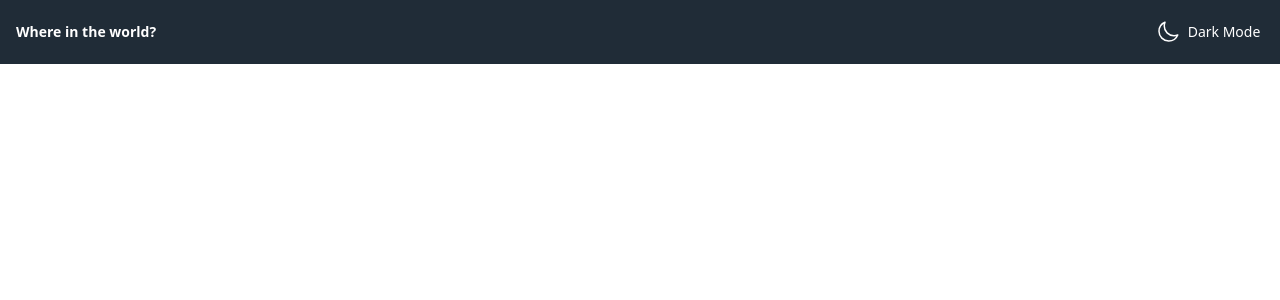
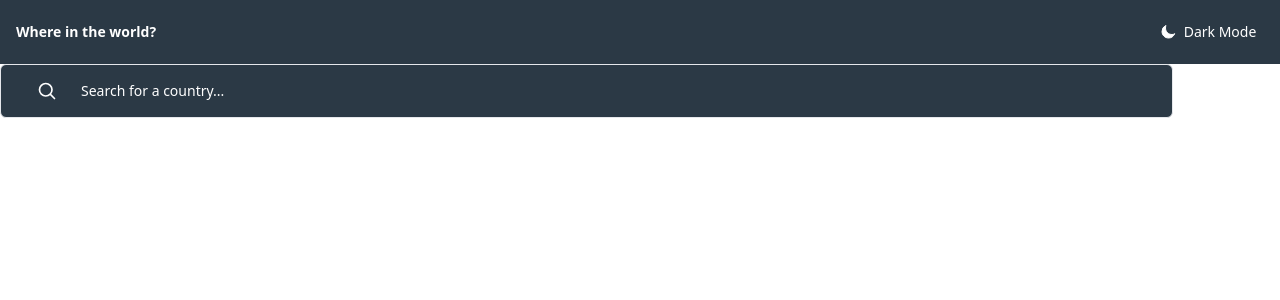
Before and after one commit to frederic-morales/react_projects, a React (Vite) app in the folder rest-countries-API/: page / in a window 1280 px wide. Shown: the top 300 px of the page. Built offline with nearby package versions, Linux system fonts and the light colour scheme.

Commit message:
Creating the Search component

```diff
--- a/rest-countries-API/src/App.tsx
+++ b/rest-countries-API/src/App.tsx
@@ -1,13 +1,17 @@
 // import { useState } from 'react'
-import './App.css'
-import Header from './components/Header'
+import "./App.css";
+import Header from "./components/Header";
+import Search from "./components/Search";
 
 function App() {
   // const [count, setCount] = useState(0)
 
   return (
-    <Header />
-  )
+    <>
+      <Header></Header>
+      <Search></Search>
+    </>
+  );
 }
 
-export default App
+export default App;
--- a/rest-countries-API/src/components/Header.tsx
+++ b/rest-countries-API/src/components/Header.tsx
@@ -4,11 +4,11 @@
 
 function Header() {
   return (
-        <div className="flex w-full justify-between items-center pl-4 bg-veryLigthGray dark:bg-veryDarkBlueBG text-darkBlue dark:text-white">
+    <div className="flex w-full justify-between items-center pl-4 bg-veryLigthGray dark:bg-darkBlue dark:text-white">
       <p className="text-sm font-bold">Where in the world?</p>
       <div className="flex justify-center items-center w-36 h-16">
         <svg
-                    className="size-6"
+          className="size-4"
           xmlns="http://www.w3.org/2000/svg"
           fill="none"
           viewBox="0 0 24 24"
@@ -16,15 +16,16 @@ function Header() {
           stroke="currentColor"
         >
           <path
-                        fill="dark:currentColor"
+            fill="white"
             strokeLinecap="round"
             strokeLinejoin="round"
-                        d="M21.752 15.002A9.72 9.72 0 0 1 18 15.75c-5.385 0-9.75-4.365-9.75-9.75 0-1.33.266-2.597.748-3.752A9.753 9.753 0 0 0 3 11.25C3 16.635 7.365 21 12.75 21a9.753 9.753 0 0 0 9.002-5.998Z" />
+            d="M21.752 15.002A9.72 9.72 0 0 1 18 15.75c-5.385 0-9.75-4.365-9.75-9.75 0-1.33.266-2.597.748-3.752A9.753 9.753 0 0 0 3 11.25C3 16.635 7.365 21 12.75 21a9.753 9.753 0 0 0 9.002-5.998Z"
+          />
         </svg>
         <p className="pl-2 text-sm font-medium">Dark Mode</p>
       </div>
     </div>
-    )
+  );
 }
 
-export default Header
+export default Header;
--- /dev/null
+++ b/rest-countries-API/src/components/Navbar.tsx
@@ -0,0 +1,11 @@
+// type Props = {};
+
+function Navbar() {
+  return (
+    <>
+      <h1>Hii</h1>
+    </>
+  );
+}
+
+export default Navbar;
--- /dev/null
+++ b/rest-countries-API/src/components/Search.tsx
@@ -0,0 +1,35 @@
+// type Props = {};
+
+function Search() {
+  return (
+    <>
+      <div className="flex w-11/12 rounded-md border justify-start py-4 pl-9 bg-veryLigthGray dark:bg-darkBlue dark:text-white">
+        <svg
+          className="size-5"
+          role="button"
+          aria-label="Search country"
+          xmlns="http://www.w3.org/2000/svg"
+          fill="none"
+          viewBox="0 0 24 24"
+          strokeWidth={1.5}
+          stroke="currentColor"
+        >
+          <path
+            className="stroke-2"
+            strokeLinecap="round"
+            strokeLinejoin="round"
+            d="m21 21-5.197-5.197m0 0A7.5 7.5 0 1 0 5.196 5.196a7.5 7.5 0 0 0 10.607 10.607Z"
+          />
+        </svg>
+        <input
+          className="pl-6 bg-transparent focus:outline-none text-sm placeholder:text-white"
+          type="text"
+          placeholder="Search for a country..."
+          aria-label="Campo de búsqueda"
+        />
+      </div>
+    </>
+  );
+}
+
+export default Search;
```
Lines whose indentation alone changed are shown as unchanged.
